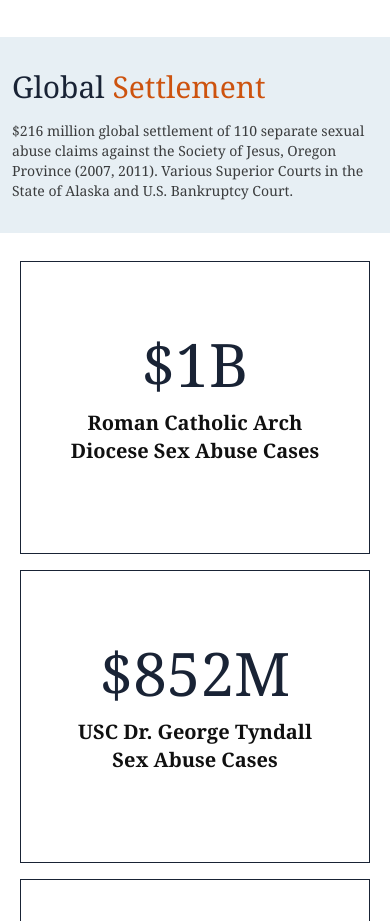
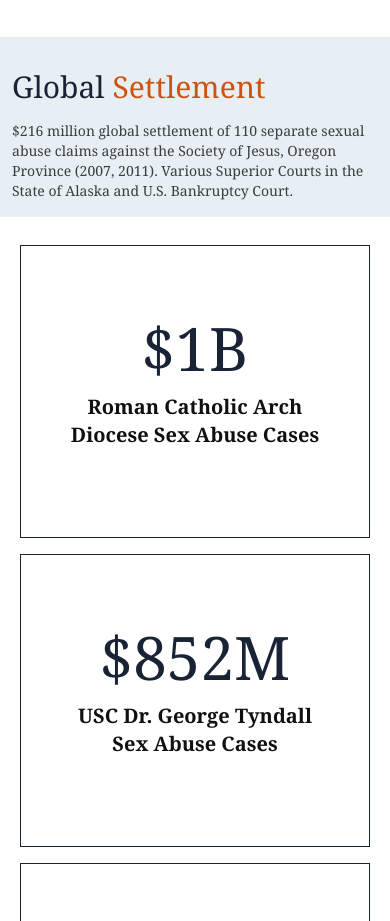
Before and after one commit to Sanjay2929/msf, a Next.js app: page / in a window 390 px wide. Shown: the part 5580-6501 px from the top of the page. Built offline with nearby package versions, Linux system fonts and the light colour scheme.

Commit message:
code merge

```diff
--- a/src/components/homepage/GlobalSettlement.jsx
+++ b/src/components/homepage/GlobalSettlement.jsx
@@ -19,7 +19,7 @@
             <h2 className="font-georgia lg:text-[40px] text-3xl font-normal  text-bluePrimary md:pb-7 pb-4">
               Global <span className="text-orange">Settlement</span>
             </h2>
-            <p className="font-georgia sm:text-base text-sm font-normal text-darkBlack opacity-80 md:pb-[38px] pb-8">
+            <p className="font-georgia sm:text-base text-sm font-normal text-darkBlack opacity-80 md:pb-[38px] pb-4">
               $216 million global settlement of 110 separate sexual abuse claims
               against the Society of Jesus, Oregon Province (2007, 2011).
               Various Superior Courts in the State of Alaska and U.S. Bankruptcy
```
